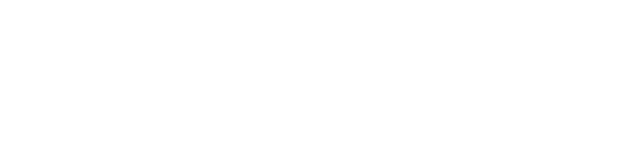
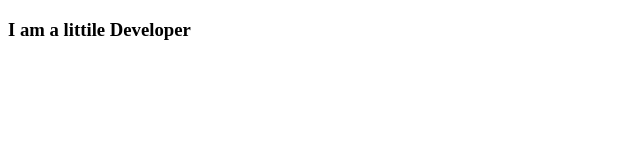
Before and after one commit to hasnathachin/hello, a plain HTML site: page index.html in a window 1280 px wide. Shown: the whole page, without its empty margins (0-640 px from the left). Drawn offline with Linux system fonts and the light colour scheme.

Commit message:
Update index.html

```diff
--- a/index.html
+++ b/index.html
@@ -7,6 +7,6 @@
     </title>
 </head>
 <body>
-
+    <h3> I am a littile Developer</h3>
 </body>
 </html>
```
